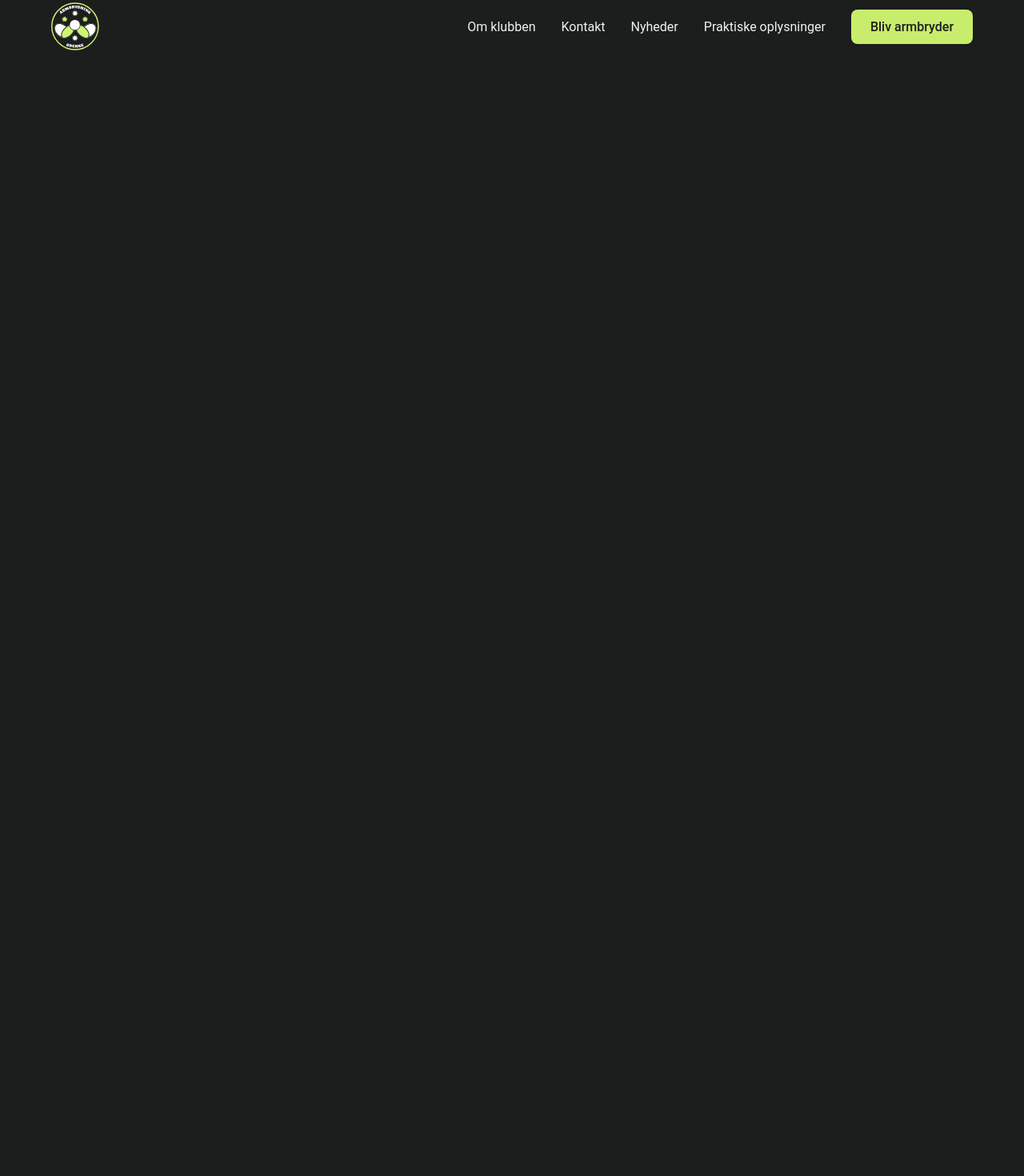
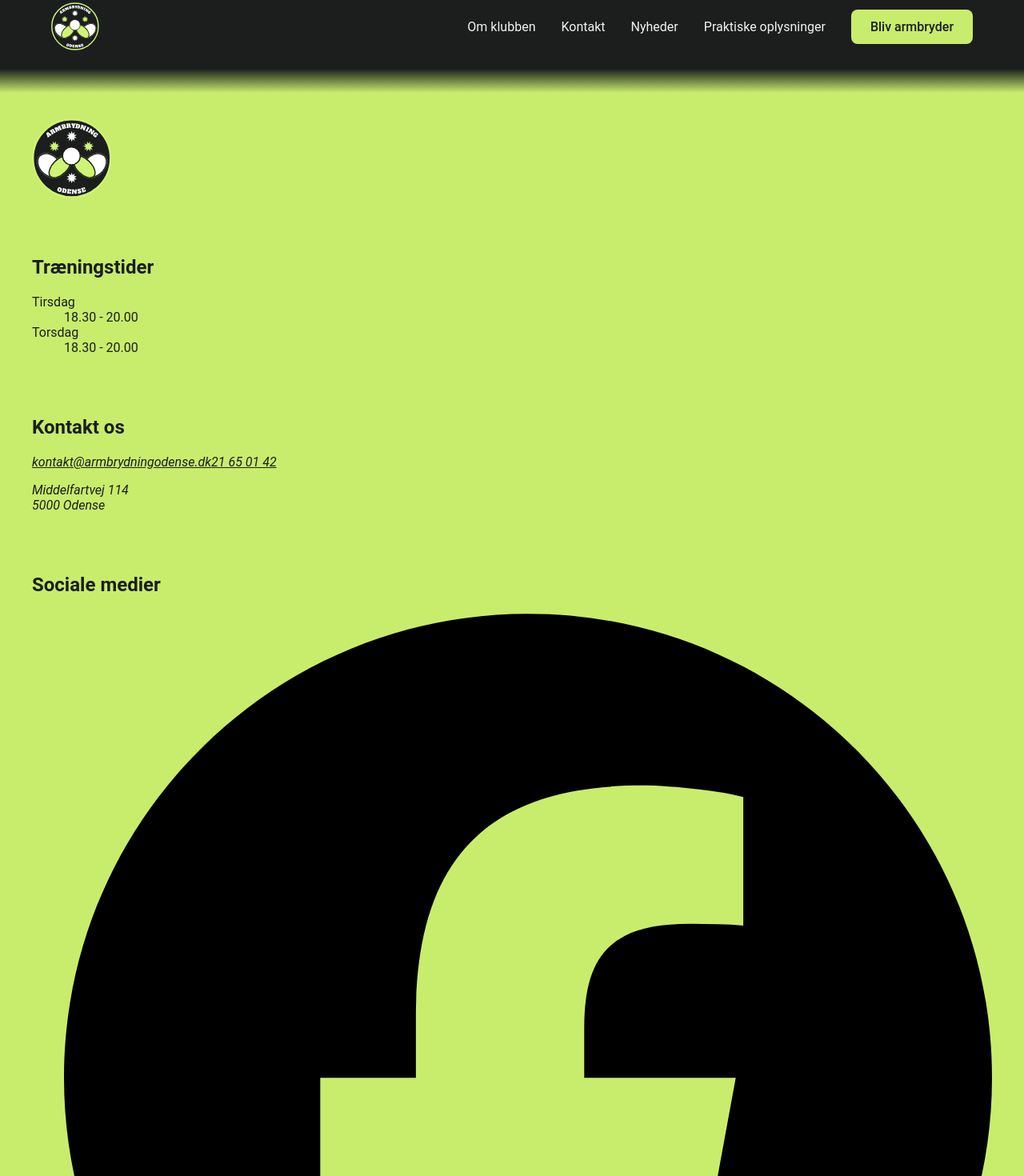
Before and after one commit to clkr76444/armbrydningsklubbenbolbro, a Vue app in the folder armbrydning-website/: page / in a window 1280 px wide. Shown: the part 20-1490 px from the top of the page at 80% size. Before the commit the page ends 800 px from the top, so only its background shows below. Built offline with nearby package versions, Linux system fonts and the light colour scheme.

Commit message:
SiteFooter.vue  påbegyndt
mangler styling

```diff
--- a/armbrydning-website/index.html
+++ b/armbrydning-website/index.html
@@ -4,7 +4,7 @@
     <meta charset="UTF-8" />
     <link rel="icon" type="image/svg+xml" href="/favicon.svg" />
     <meta name="viewport" content="width=device-width, initial-scale=1.0" />
-    <title>Vite App</title>
+    <title>Armbrydning Odense</title>
   </head>
   <body>
     <div id="app"></div>
--- a/armbrydning-website/src/App.vue
+++ b/armbrydning-website/src/App.vue
@@ -1,9 +1,11 @@
 <script setup>
 import SiteHeader from './components/SiteHeader.vue'
+import SiteFooter from './components/SiteFooter.vue'
 import { RouterView } from 'vue-router'
 </script>
 
 <template>
   <SiteHeader />
   <RouterView />
+  <SiteFooter />
 </template>
--- /dev/null
+++ b/armbrydning-website/src/components/SiteFooter.vue
@@ -0,0 +1,119 @@
+<script setup>
+import logo from '../assets/images/logo.svg'
+import facebookIcon from '../assets/icons/facebook.svg'
+import instagramIcon from '../assets/icons/instagram.svg'
+</script>
+
+<template>
+  <footer class="site-footer">
+    <div class="site-footer__inner">
+      <!-- Footerens hovedindhold -->
+      <div class="site-footer__main">
+        <!-- Logo -->
+        <RouterLink to="/" class="site-footer__logo">
+          <img :src="logo" alt="Armbrydning Odense" />
+        </RouterLink>
+
+        <!-- Træningstider -->
+        <section class="site-footer__section">
+          <h2>Træningstider</h2>
+          <dl class="site-footer__schedule">
+            <div class="site-footer__schedule-row">
+              <dt>Tirsdag</dt>
+              <dd>18.30 - 20.00</dd>
+            </div>
+            <div class="site-footer__schedule-row">
+              <dt>Torsdag</dt>
+              <dd>18.30 - 20.00</dd>
+            </div>
+          </dl>
+        </section>
+
+        <!-- Kontakt -->
+        <section class="site-footer__section">
+          <h2>Kontakt os</h2>
+          <address class="site-footer__contact">
+            <a href="mailto:kontakt@armbrydningodense.dk">kontakt@armbrydningodense.dk</a>
+            <a href="tel:+4521650142">21 65 01 42</a>
+
+            <p>
+              Middelfartvej 114
+              <br />
+              5000 Odense
+            </p>
+          </address>
+        </section>
+
+        <!-- Sociale medier -->
+        <section class="site-footer__section">
+          <h2>Sociale medier</h2>
+          <ul class="site-footer__socials">
+            <li>
+              <a
+                href="https://www.facebook.com/profile.php?id=61594674340584"
+                target="_blank"
+                rel="noopener"
+              >
+                <img :src="facebookIcon" alt="" />
+                <span>Facebook</span>
+              </a>
+            </li>
+
+            <li>
+              <a href="https://www.instagram.com/armbrydning/?hl=da" target="_blank" rel="noopener">
+                <img :src="instagramIcon" alt="" />
+                <span>Instagram</span>
+              </a>
+            </li>
+          </ul>
+        </section>
+      </div>
+
+      <!-- Nederste del af footeren -->
+      <div class="site-footer__bottom">
+        <p>© Armbrydning Odense 2026</p>
+
+        <nav aria-label="Footer-navigation">
+          <!-- Links tilføjes senere -->
+        </nav>
+      </div>
+    </div>
+  </footer>
+</template>
+
+<style scoped lang="scss">
+@use '../assets/styles/variables' as v;
+
+// FOOTER
+.site-footer {
+  //background-color: v.$color-lime;
+  background: linear-gradient(to bottom, v.$bg-primary 0%, v.$color-lime 30px, v.$color-lime 100%);
+
+  color: v.$color-off-black;
+  padding: 50px 1.5rem 3rem;
+}
+
+.site-footer__inner {
+  width: 100%;
+  max-width: 1200px;
+  margin-inline: auto;
+}
+
+// FOOTER MAIN - MOBILE FIRST
+.site-footer__main {
+  display: grid;
+  grid-template-columns: 1fr;
+  gap: 2.5rem;
+}
+
+// FOOTER LOGO
+.site-footer__logo {
+  justify-self: start;
+
+  img {
+    display: block;
+    width: 100px;
+    height: auto;
+  }
+}
+</style>
```
Also changed, not shown: armbrydning-website/src/assets/icons/facebook.svg (added), armbrydning-website/src/assets/icons/instagram.svg (added).
